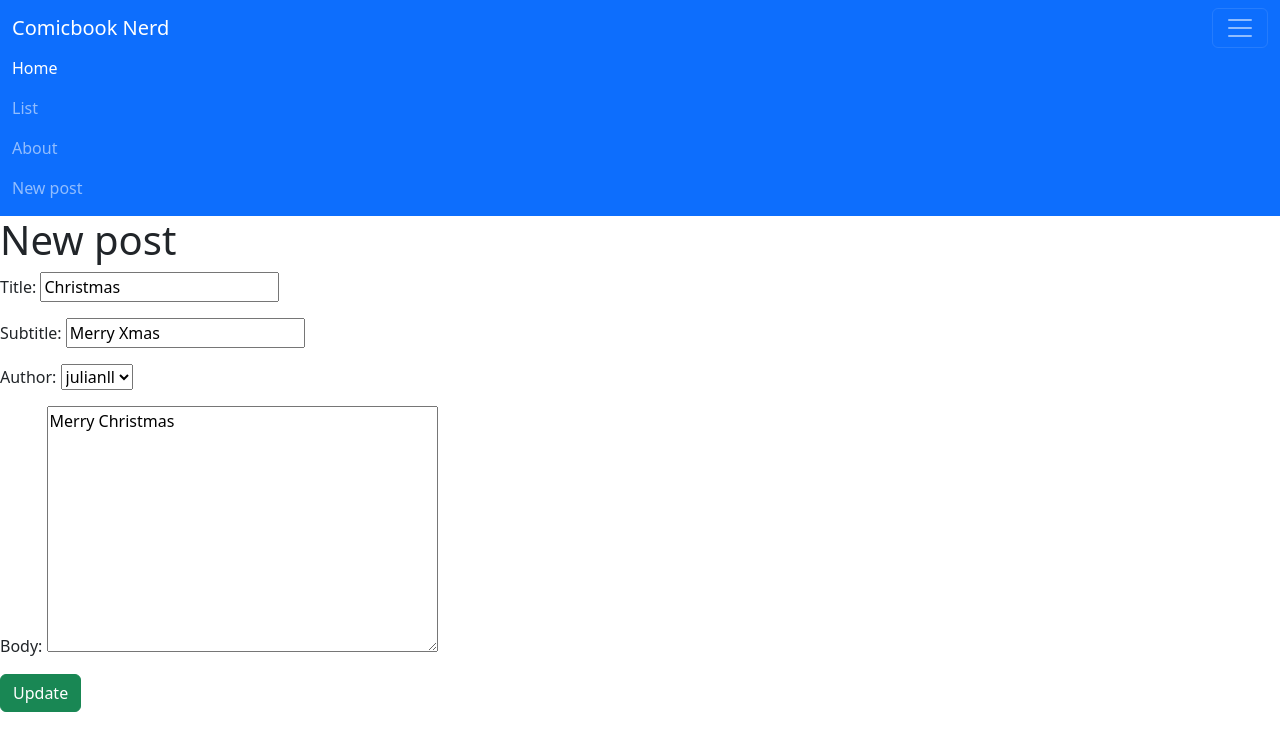
After one commit to julianll1202/FSDI_113_Class_03, a Django app: page /posts/1/edit/ in a window 1280 px wide, after a click that opens the changed part. The commit adds this page. Shown: the top 751 px of the page. Run offline with Django 4.2, Linux system fonts and the light colour scheme; data comes from the database, SQL or seed files in the repository; both versions use the stored data as it was after the commit.

Commit message:
Added edit and delete templates

```diff
--- a/config/settings.py
+++ b/config/settings.py
@@ -108,7 +108,7 @@ AUTH_PASSWORD_VALIDATORS = [
 
 LANGUAGE_CODE = 'en-us'
 
-TIME_ZONE = 'UTC'
+TIME_ZONE = 'America/Los_Angeles'
 
 USE_I18N = True
 
--- a/posts/models.py
+++ b/posts/models.py
@@ -1,11 +1,16 @@
 from django.db import models
 from django.urls import reverse
+from django.contrib.auth import get_user_model
 
 class Post(models.Model):
     title = models.CharField(max_length=256)
     subtitle = models.CharField(max_length=256)
     body = models.TextField()
     created_on = models.DateTimeField(auto_now_add=True)
+    author = models.ForeignKey(
+        get_user_model(),
+        on_delete=models.CASCADE
+    )
 
     def __str__(self):
         return self.title
--- a/posts/urls.py
+++ b/posts/urls.py
@@ -1,8 +1,11 @@
 from django.urls import path
-from .views import PostListView, PostDetailView, PostCreateView
+from posts import views
 
 urlpatterns = [
-    path('list/', PostListView.as_view(), name='list'),
-    path('details/<int:pk>/', PostDetailView.as_view(), name='detail'),
-    path('new/', PostCreateView.as_view(), name='new'),
+    path('list/', views.PostListView.as_view(), name='list'),
+    path('<int:pk>/', views.PostDetailView.as_view(), name='detail'),
+    path('new/', views.PostCreateView.as_view(), name='new'),
+    path('<int:pk>/edit/', views.PostUpdateView.as_view(), name='update'),
+    path('<int:pk>/delete/', views.PostDeleteView.as_view(), name='delete'),
+
 ]
--- a/posts/views.py
+++ b/posts/views.py
@@ -1,6 +1,7 @@
 from django.views.generic import ListView, DetailView
-from django.views.generic import CreateView
+from django.views.generic import CreateView, UpdateView, DeleteView
 from .models import Post
+from django.urls import reverse_lazy
 
 
 class PostListView(ListView):
@@ -14,4 +15,14 @@ class PostDetailView(DetailView):
 class PostCreateView(CreateView):
     template_name = "posts/new.html"
     model = Post
-    fields = ['title', 'subtitle', 'body']
+    fields = ['title', 'subtitle', 'author', 'body']
+
+class PostUpdateView(UpdateView):
+    template_name = "posts/edit.html"
+    model = Post
+    fields = ['title', 'subtitle', 'author', 'body']
+
+class PostDeleteView(DeleteView):
+    template_name = "posts/delete.html"
+    model = Post
+    success_url = reverse_lazy('list')
--- a/templates/base.html
+++ b/templates/base.html
@@ -15,13 +15,13 @@
 <body>
     <nav class="navbar navbar-dark bg-primary">
         <div class="container-fluid">
-            <a class="navbar-brand" href="{% url 'home' %}">Navbar</a>
+            <a class="navbar-brand" href="{% url 'home' %}">Comicbook Nerd</a>
             <button class="navbar-toggler" type="button" data-bs-toggle="collapse" data-bs-target="#navbarNavAltMarkup" aria-controls="navbarNavAltMarkup" aria-expanded="false" aria-label="Toggle navigation">
             <span class="navbar-toggler-icon"></span>
             </button>
             <div class="collapse navbar-collapse" id="navbarNavAltMarkup">
             <div class="navbar-nav">
-                <a class="nav-link active" aria-current="page" href="{% url 'home' %}">Home</a>
+                <a class="nav-link active" href="{% url 'home' %}">Home</a>
                 <a class="nav-link" href="{% url 'list' %}">List</a>
                 <a class="nav-link" href="{% url 'about' %}">About</a>
                 <a class="nav-link" href="{% url 'new' %}">New post</a>
--- /dev/null
+++ b/templates/posts/edit.html
@@ -0,0 +1,14 @@
+{% extends 'base.html' %}
+
+{% block title %}Edit Post{% endblock title %}
+
+{% block content %}
+<h1>New post</h1>
+<div class="post-form">
+    <form method="POST">
+        {% csrf_token %}
+        {{ form.as_p }}
+        <input type="submit" value="Update" class="btn btn-success">
+    </form>
+</div>
+{% endblock content %}
```
Also changed, not shown: templates/posts/delete.html (added, +12 -0 lines), templates/posts/detail.html (+10 -1 lines), db.sqlite3, posts/migrations/0002_post_author.py (added).
